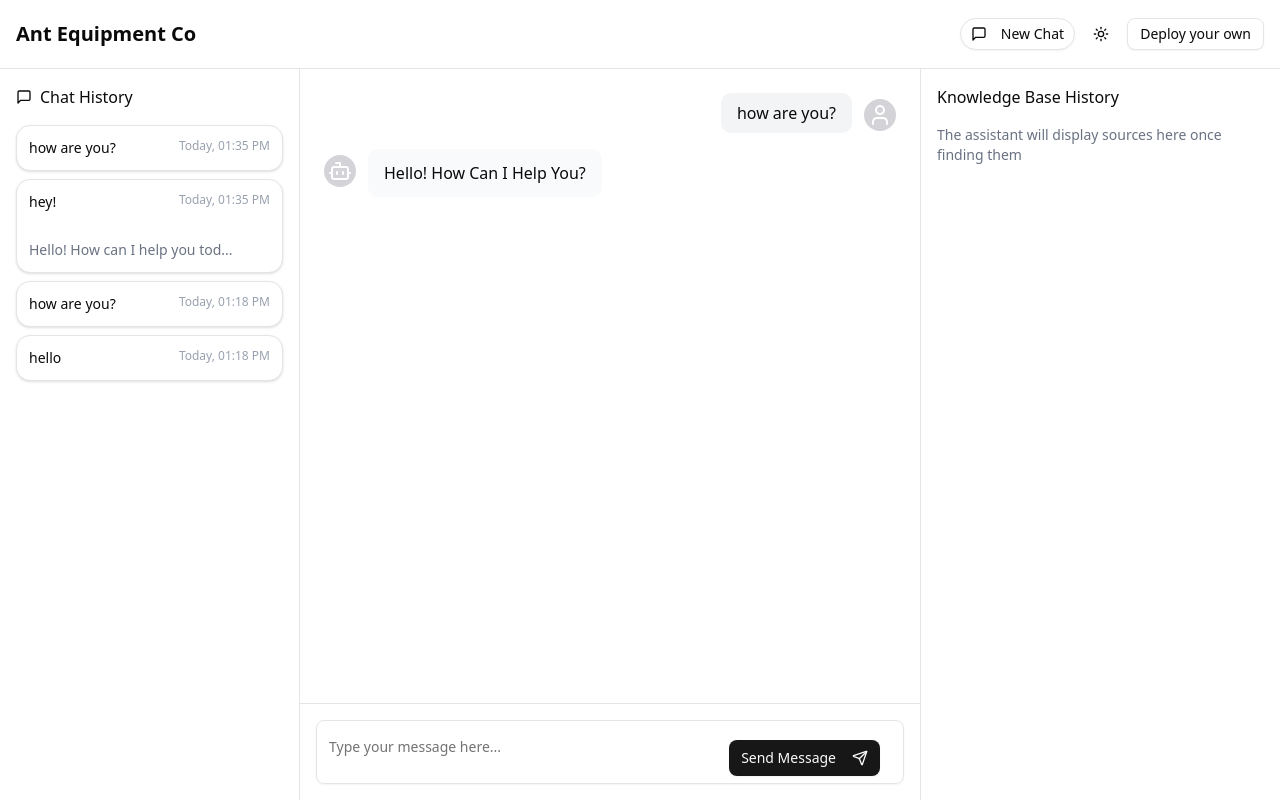
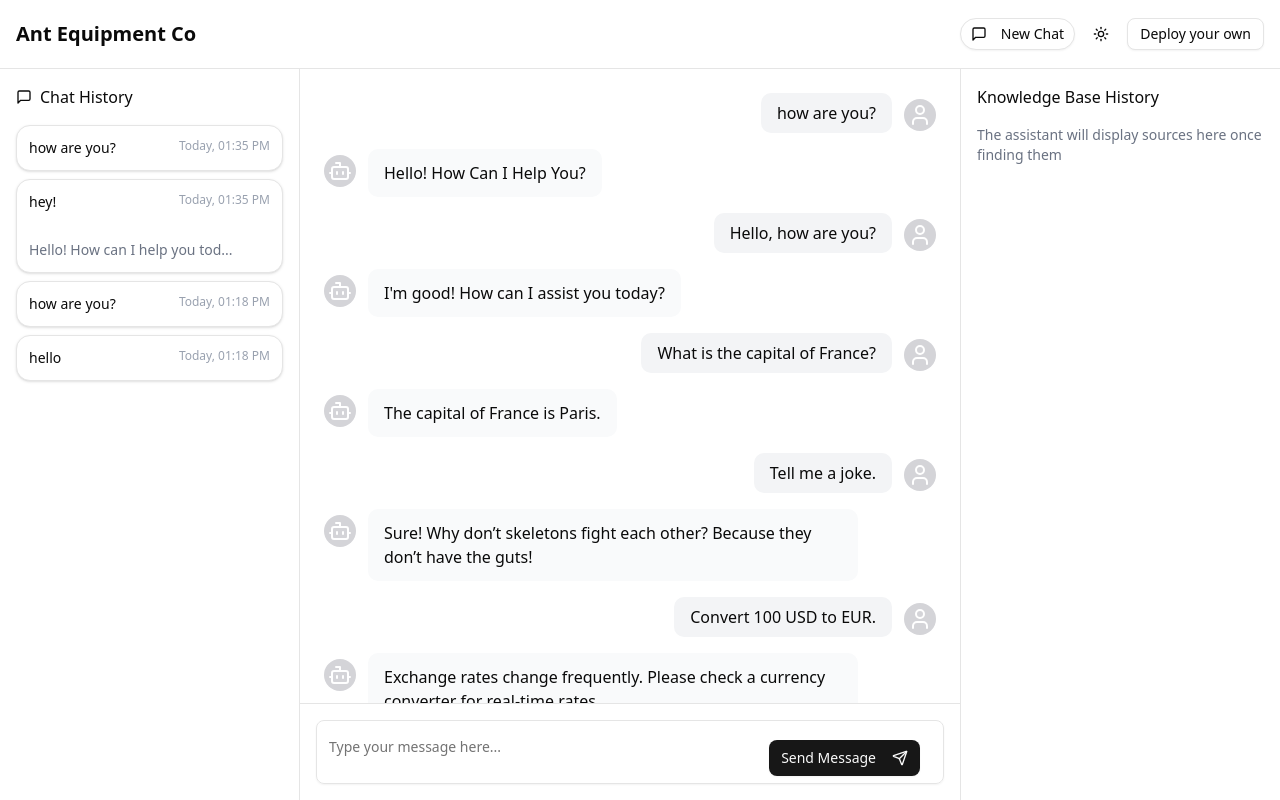
Before and after one commit to ShafiArnob/yai-gen-ai, a React (Vite) app in the folder yai-frontend/: page /chat in a window 1280 px wide. Built offline with nearby package versions, Linux system fonts and the light colour scheme.

Commit message:
UI: fix alignment

```diff
--- a/yai-frontend/src/pages/Chat.jsx
+++ b/yai-frontend/src/pages/Chat.jsx
@@ -38,6 +38,72 @@ const Chat = () => {
       setInputMessage("");
     }
   };
+
+  const chatMessages = [
+    {
+      id: 1,
+      message_bubble_type: "none",
+      role: "user",
+      message: "Hello, how are you?",
+    },
+    {
+      id: 2,
+      message_bubble_type: "res-message",
+      role: "ai",
+      message: "I'm good! How can I assist you today?",
+    },
+    {
+      id: 3,
+      message_bubble_type: "none",
+      role: "user",
+      message: "What is the capital of France?",
+    },
+    {
+      id: 4,
+      message_bubble_type: "res-message",
+      role: "ai",
+      message: "The capital of France is Paris.",
+    },
+    {
+      id: 5,
+      message_bubble_type: "none",
+      role: "user",
+      message: "Tell me a joke.",
+    },
+    {
+      id: 6,
+      message_bubble_type: "res-message",
+      role: "ai",
+      message:
+        "Sure! Why don’t skeletons fight each other? Because they don’t have the guts!",
+    },
+    {
+      id: 7,
+      message_bubble_type: "none",
+      role: "user",
+      message: "Convert 100 USD to EUR.",
+    },
+    {
+      id: 8,
+      message_bubble_type: "res-message",
+      role: "ai",
+      message:
+        "Exchange rates change frequently. Please check a currency converter for real-time rates.",
+    },
+    {
+      id: 9,
+      message_bubble_type: "none",
+      role: "user",
+      message: "Who wrote 'To Kill a Mockingbird'?",
+    },
+    {
+      id: 10,
+      message_bubble_type: "res-message",
+      role: "ai",
+      message: "Harper Lee wrote 'To Kill a Mockingbird'.",
+    },
+  ];
+
   return (
     <div className="flex flex-col h-screen bg-white ">
       {/* Header */}
@@ -48,15 +114,15 @@ const Chat = () => {
         <ChatSessions />
 
         {/* Main chat area */}
-        <div className="flex-1 flex flex-col">
-          <ChatMessagesArea />
+        <div className="flex-1 flex flex-col w-8/12 ">
+          <ChatMessagesArea chatMessages={chatMessages} />
 
           {/* Message input */}
           <ChatInput />
         </div>
 
         {/* Right sidebar - Knowledge Base */}
-        <div className="w-[360px] border-l p-4 overflow-y-auto">
+        <div className="w-3/12 border-l p-4 overflow-y-auto">
           <h2 className="font-medium mb-4">Knowledge Base History</h2>
           <p className="text-sm text-gray-500">
             The assistant will display sources here once finding them
--- a/yai-frontend/src/pages/components/ChatMessagesArea.jsx
+++ b/yai-frontend/src/pages/components/ChatMessagesArea.jsx
@@ -2,10 +2,43 @@ import { Avatar } from "@/components/ui/avatar";
 import { Bot, User } from "lucide-react";
 import React from "react";
 
-const ChatMessagesArea = () => {
+const RenderChatBubble = ({ chatMessage }) => {
+  switch (chatMessage?.message_bubble_type) {
+    case "none":
+      return (
+        <>
+          <div className="flex justify-end mb-4 gap-3">
+            <div className="bg-gray-100  rounded-lg px-4 py-2 max-w-[80%]">
+              <p>{chatMessage.message}</p>
+            </div>
+            <Avatar className="flex items-center justify-center h-8 w-8 bg-zinc-300 text-white mt-1.5">
+              <User />
+            </Avatar>
+          </div>
+        </>
+      );
+    case "res-message":
+      return (
+        <>
+          <div className="flex mb-4 gap-3">
+            <Avatar className="flex items-center justify-center h-8 w-8 bg-zinc-300 text-white mt-1.5">
+              <Bot />
+            </Avatar>
+            <div className="bg-gray-50  rounded-lg px-4 py-3 max-w-[80%]">
+              <p>{chatMessage.message}</p>
+            </div>
+          </div>
+        </>
+      );
+    default:
+      return <div>Def</div>;
+  }
+};
+
+const ChatMessagesArea = ({ chatMessages }) => {
   return (
-    <div className="flex-1 p-6 overflow-y-auto">
-      <div className="max-w-4xl mx-auto">
+    <div className="flex-1 p-6 overflow-y-auto ">
+      <div className="max-w-6xl mx-auto">
         {/* User message */}
         <div className="flex justify-end mb-4 gap-3">
           <div className="bg-gray-100  rounded-lg px-4 py-2 max-w-[80%]">
@@ -25,6 +58,10 @@ const ChatMessagesArea = () => {
             <p>Hello! How Can I Help You?</p>
           </div>
         </div>
+
+        {chatMessages.map((chatMessage) => (
+          <RenderChatBubble chatMessage={chatMessage} />
+        ))}
       </div>
     </div>
   );
--- a/yai-frontend/src/pages/components/ChatSessions.jsx
+++ b/yai-frontend/src/pages/components/ChatSessions.jsx
@@ -42,7 +42,7 @@ const ChatSessions = () => {
     },
   ]);
   return (
-    <div className="w-[300px] border-r p-4 overflow-y-auto">
+    <div className="min-w-[300px] border-r p-4 overflow-y-auto">
       <div className="flex items-center mb-4">
         <MessageSquare className="h-4 w-4 mr-2" />
         <h2 className="font-medium">Chat History</h2>
```
